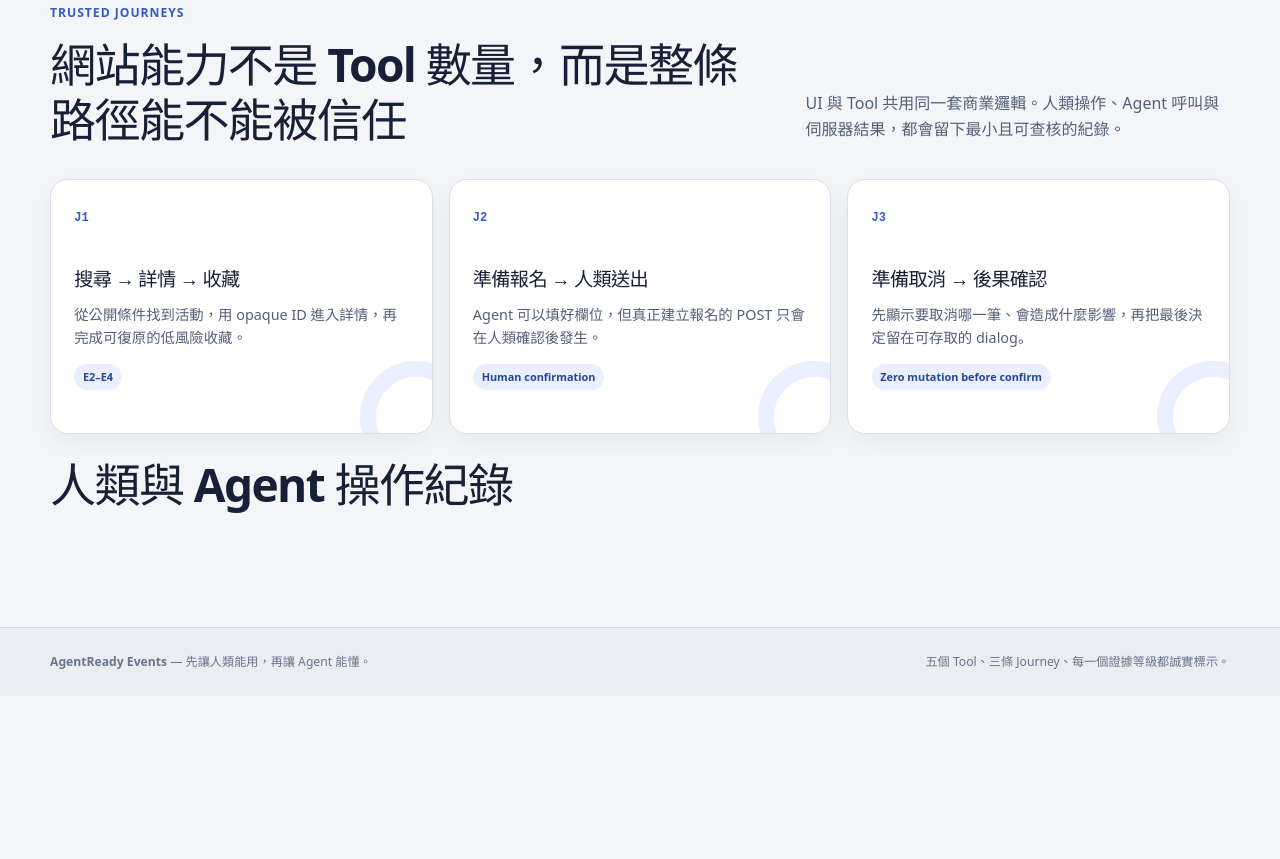
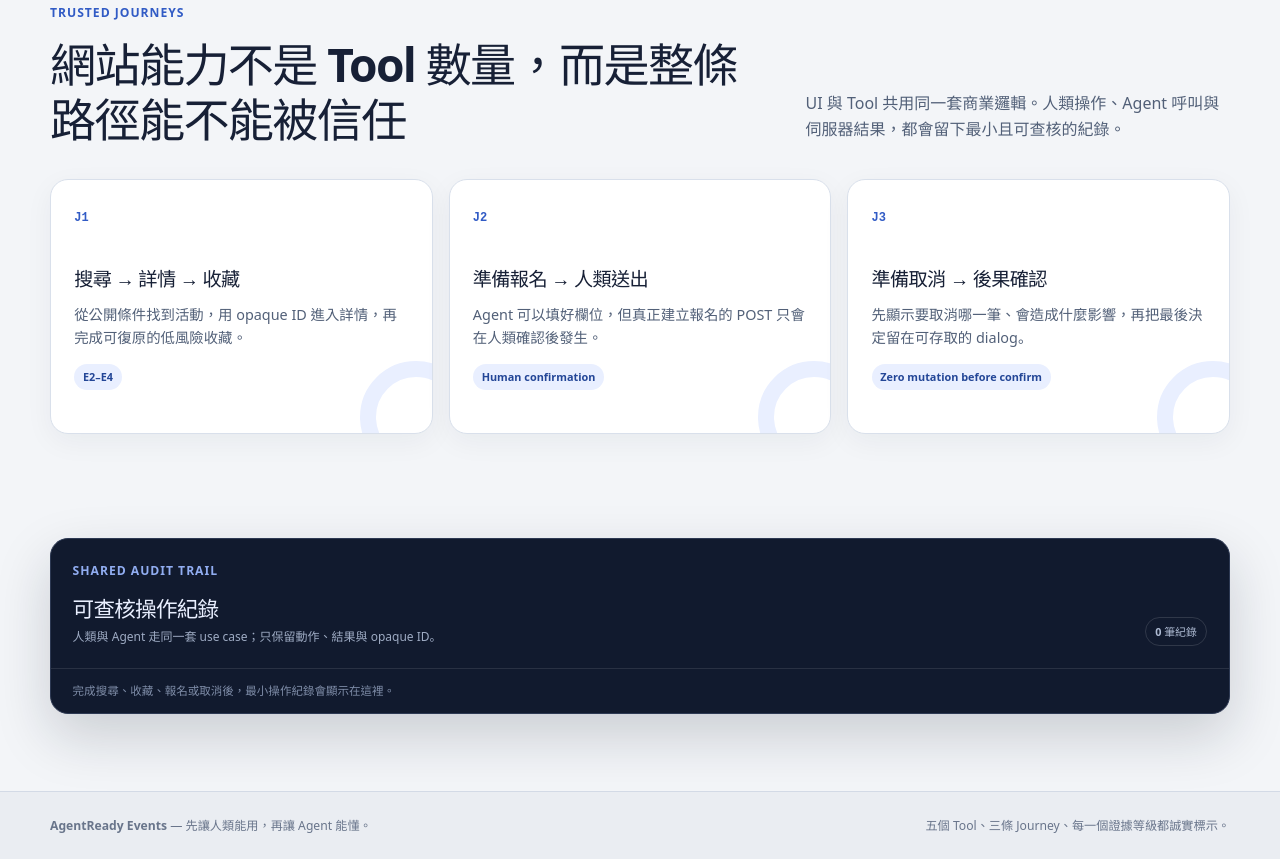
Before and after one commit to eric861129/AgentReady-Events, a website built with Vite: page index.html in a window 1280 px wide. Shown: the part 851-1710 px from the top of the page. Before the commit the page ends 1547 px from the top, so only its background shows below. Built offline with nearby package versions, Linux system fonts and the light colour scheme.

Commit message:
feat(audit): present the shared human Agent timeline

```diff
--- a/src/client/styles.css
+++ b/src/client/styles.css
@@ -1265,6 +1265,86 @@ button[type="submit"]:hover {
   margin-bottom: 1.5rem;
 }
 
+.activity-timeline {
+  margin-top: clamp(3rem, 7vw, 5rem);
+  overflow: hidden;
+  border: 1px solid #2d3953;
+  border-radius: var(--radius);
+  color: #e9efff;
+  background: var(--navy);
+  box-shadow: 0 22px 55px rgb(17 26 46 / 0.18);
+}
+
+.activity-heading {
+  display: flex;
+  align-items: end;
+  justify-content: space-between;
+  gap: 2rem;
+  padding: 1.35rem;
+  border-bottom: 1px solid rgb(255 255 255 / 0.1);
+}
+
+.activity-heading .eyebrow {
+  color: #91adf1;
+}
+
+.activity-heading h2 {
+  margin-bottom: 0.35rem;
+  font-size: 1.35rem;
+}
+
+.activity-heading p:last-child {
+  margin: 0;
+  color: #9eabc3;
+  font-size: 0.75rem;
+}
+
+.activity-count {
+  flex: 0 0 auto;
+  padding: 0.3rem 0.6rem;
+  border: 1px solid rgb(255 255 255 / 0.13);
+  border-radius: 999px;
+  color: #aebbd3;
+  font-size: 0.68rem;
+  font-weight: 800;
+}
+
+.activity-list {
+  display: grid;
+  gap: 0;
+  margin: 0;
+  padding: 0 !important;
+  list-style: none;
+}
+
+.activity-entry,
+.activity-empty {
+  padding: 0.8rem 1.35rem;
+  border-bottom: 1px solid rgb(255 255 255 / 0.075);
+  color: #c8d2e6;
+  font-family: ui-monospace, "Cascadia Code", monospace;
+  font-size: 0.72rem;
+  overflow-wrap: anywhere;
+}
+
+.activity-entry:last-child,
+.activity-empty:last-child {
+  border-bottom: 0;
+}
+
+.activity-entry-agent {
+  border-left: 3px solid #7da2ff;
+}
+
+.activity-entry-human {
+  border-left: 3px solid #5fd5a0;
+}
+
+.activity-empty {
+  color: #7f8da8;
+  font-family: inherit;
+}
+
 .site-footer {
   display: flex;
   justify-content: space-between;
@@ -1469,6 +1549,12 @@ dialog::backdrop {
     width: 100%;
   }
 
+  .activity-heading {
+    align-items: flex-start;
+    flex-direction: column;
+    gap: 0.8rem;
+  }
+
   .hero-console {
     padding: 0.8rem;
   }
--- a/src/client/ui/activity-timeline.ts
+++ b/src/client/ui/activity-timeline.ts
@@ -23,16 +23,42 @@ export function appendActivityTimeline(root: HTMLElement): void {
   root.querySelector("[data-activity-timeline]")?.remove();
   const section = document.createElement("section");
   section.dataset.activityTimeline = "true";
+  section.className = "activity-timeline";
+
+  const header = document.createElement("div");
+  header.className = "activity-heading";
+  const headingCopy = document.createElement("div");
+  const eyebrow = document.createElement("p");
+  eyebrow.className = "eyebrow";
+  eyebrow.textContent = "SHARED AUDIT TRAIL";
   const heading = document.createElement("h2");
-  heading.textContent = "人類與 Agent 操作紀錄";
+  heading.textContent = "可查核操作紀錄";
+  const description = document.createElement("p");
+  description.textContent = "人類與 Agent 走同一套 use case；只保留動作、結果與 opaque ID。";
+  headingCopy.append(eyebrow, heading, description);
+
+  const entries = readActivity();
+  const count = document.createElement("span");
+  count.className = "activity-count";
+  count.textContent = `${entries.length} 筆紀錄`;
+  header.append(headingCopy, count);
+
   const list = document.createElement("ol");
+  list.className = "activity-list";
   list.setAttribute("aria-label", "操作紀錄");
-  for (const entry of readActivity()) {
+  for (const entry of entries) {
     const item = document.createElement("li");
+    item.className = `activity-entry activity-entry-${entry.source}`;
     const identifier = entry.registrationId ?? entry.eventId;
     item.textContent = `${entry.source} · ${entry.action} · ${entry.resultCode}${identifier ? ` · ${identifier}` : ""}`;
     list.append(item);
   }
-  section.append(heading, list);
+  if (entries.length === 0) {
+    const empty = document.createElement("li");
+    empty.className = "activity-empty";
+    empty.textContent = "完成搜尋、收藏、報名或取消後，最小操作紀錄會顯示在這裡。";
+    list.append(empty);
+  }
+  section.append(header, list);
   root.append(section);
 }
```
Also changed, not shown: tests/browser/journeys.spec.ts (+1 -0 lines).
